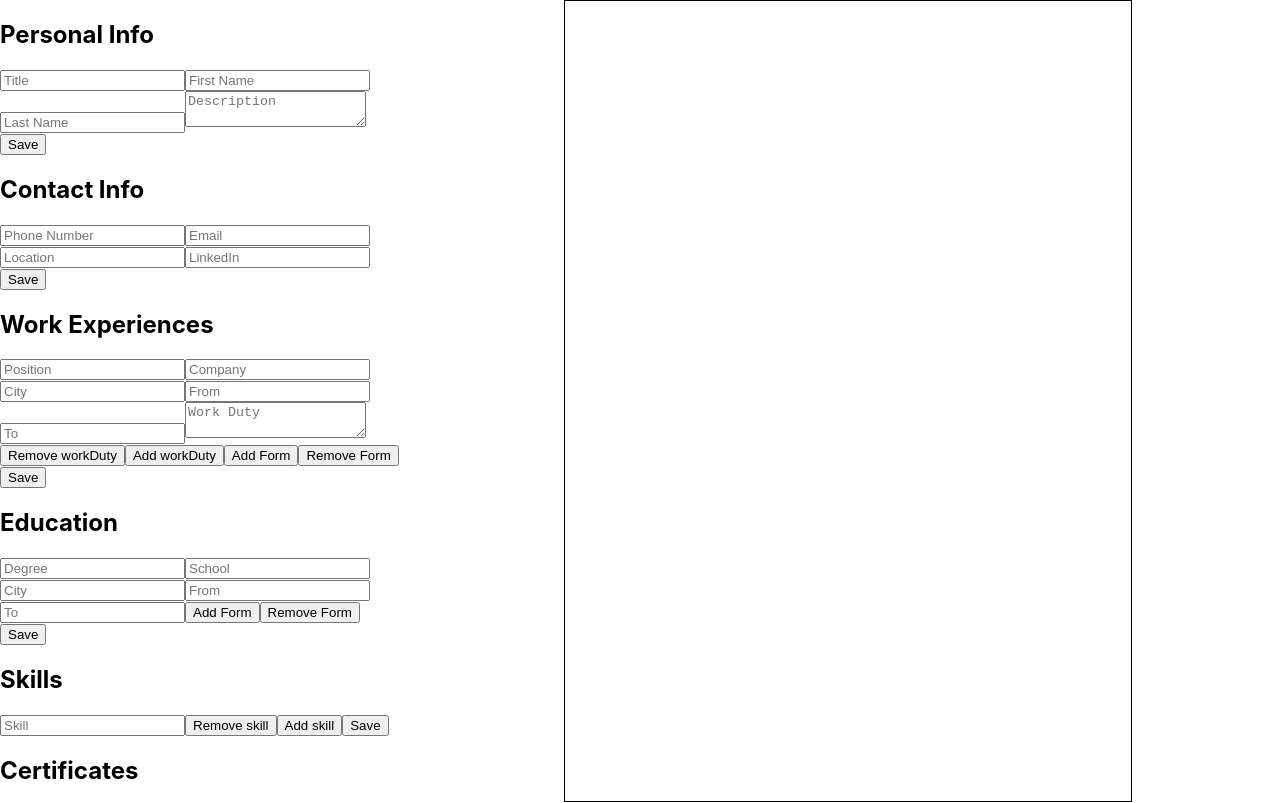
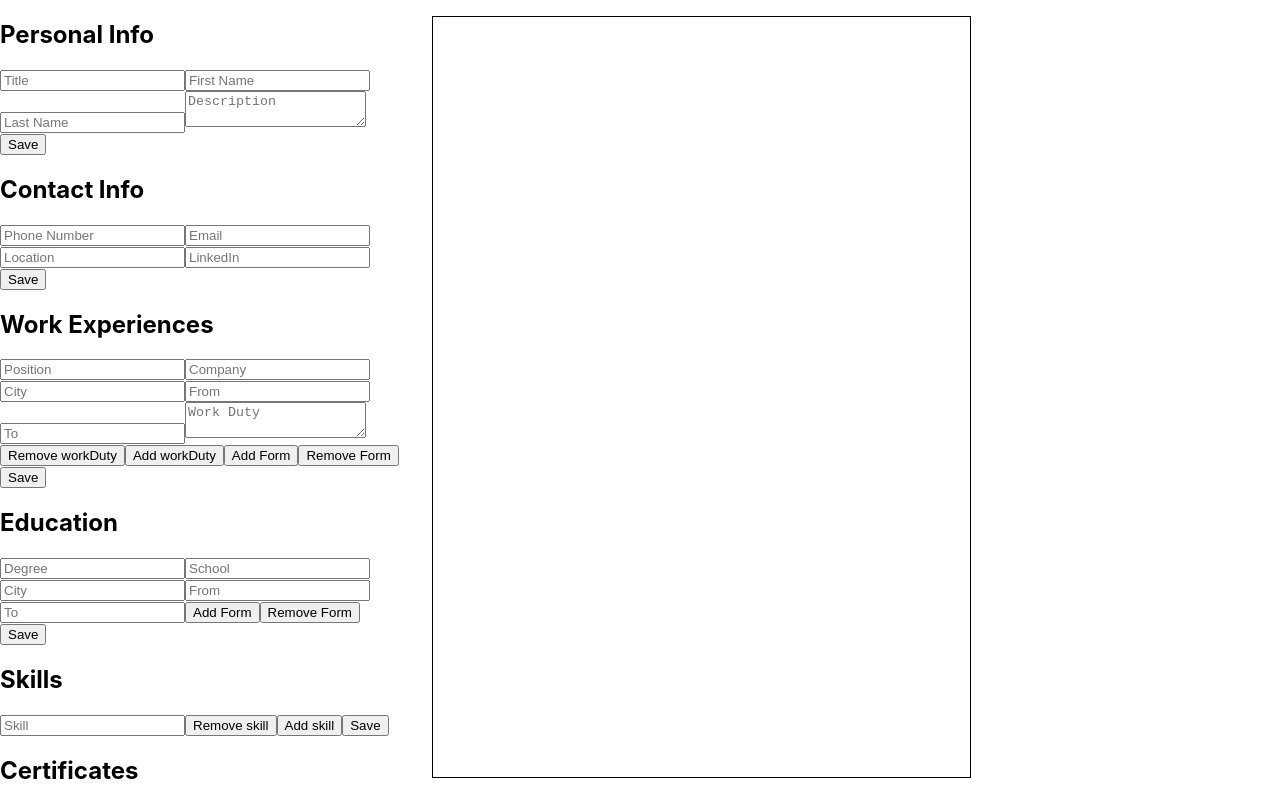
Before and after one commit to G-Cioni/cv-creator, a React (Create React App) app: page / in a window 1280 px wide. Shown: the top 803 px of the page. Built offline with nearby package versions, Linux system fonts and the light colour scheme.

Commit message:
Implemented position sticky on Cv

```diff
--- a/src/styles/App.css
+++ b/src/styles/App.css
@@ -1,20 +1,25 @@
 :root {
   /* Set Cv size ratio to that of an A4  */
-  --cv-height: 100vh;
+  --cv-height: 95vh;
   --cv-width: calc(var(--cv-height) / 1.4142);
 }
 
 #App {
   display: grid;
   grid-template-columns: auto auto;
-  gap: 1em;
+  grid-gap: 2em;
+  width: max-content;
 }
 
 #Forms {
   width: 25em;
 }
+
 #Cv {
-  border: 1px solid black;
+  align-self: start;
+  position: sticky;
+  top: 2vh;
   height: var(--cv-height);
   width: var(--cv-width);
+  border: 1px solid black;
 }
```
